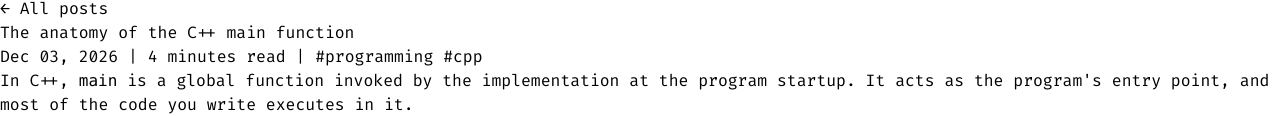
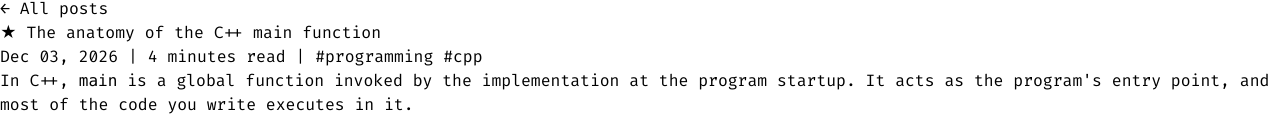
Before and after one commit to untydev/website, an Eleventy site: page site/2023/01/anatomy-of-cpp-main-function.md in a window 1280 px wide. Shown: the part 469-585 px from the top of the page. Built offline with nearby package versions, Linux system fonts and the light colour scheme; Eleventy itself is replaced by a stand-in of ours; files that its build step writes are made by us from their sources.

Commit message:
Add fav icon to post title

```diff
--- a/site/_includes/layouts/post.njk
+++ b/site/_includes/layouts/post.njk
@@ -14,6 +14,11 @@ layout: layouts/page.njk
 
       {# Post title #}
       <h1 class="mt-8 font-bold text-zinc-900 dark:text-zinc-100">
+        {% if favourite %}
+          <span class="mr-1 text-pink-500">
+            ★
+          </span>
+        {% endif %}
         {{ title }}
       </h1>
 
```
